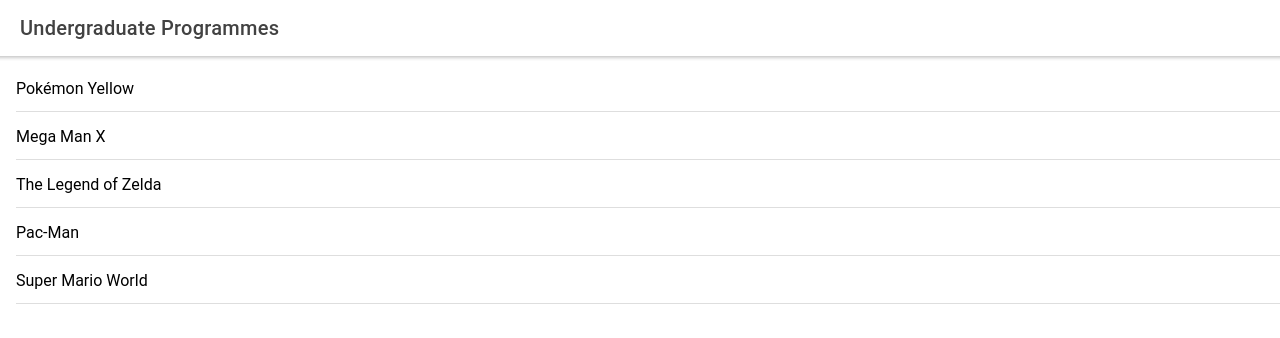
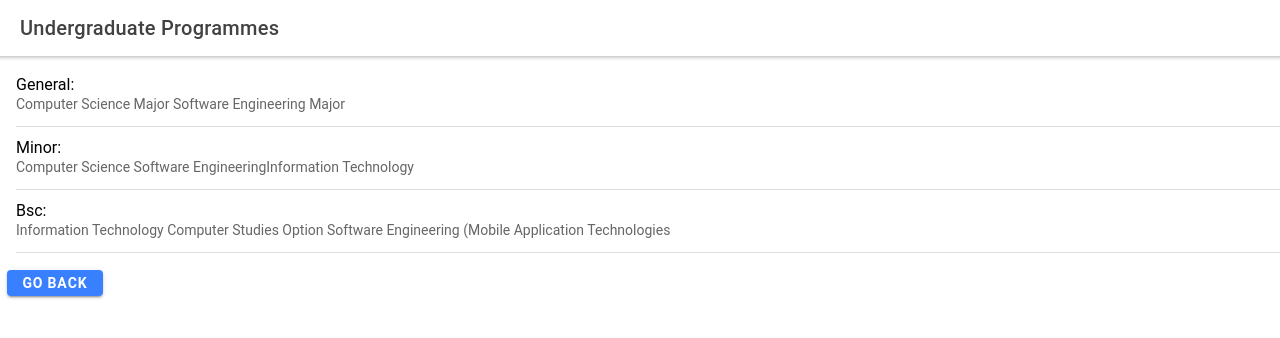
Before and after one commit to adoseofsam/ionicApp, a React (Create React App) app in the folder ionicSample/: page /programmes in a window 1280 px wide. Shown: the top 338 px of the page. Built offline with nearby package versions, Linux system fonts and the light colour scheme.

Commit message:
completed assignment

```diff
--- a/ionicSample/src/components/AboutContainer.tsx
+++ b/ionicSample/src/components/AboutContainer.tsx
@@ -13,8 +13,8 @@
           <IonContent fullscreen>
             <IonCard>
               <IonCardHeader className = "titles" >
-                <IonCardSubtitle >Getting to know Samantha James</IonCardSubtitle>
-                <IonCardTitle>About Me</IonCardTitle>
+                <IonCardSubtitle >About Me</IonCardSubtitle>
+                <IonCardTitle>Getting to know Samantha James</IonCardTitle>
               </IonCardHeader>
               <IonImg className="photo" src={me} alt="Samantha" />
               <IonCardContent>
--- a/ionicSample/src/components/ProgramContainer.tsx
+++ b/ionicSample/src/components/ProgramContainer.tsx
@@ -1,30 +1,60 @@
 import './ProgramContainer.css';
-import { IonListHeader,IonToolbar,IonTitle,IonPage,IonHeader,IonButton,IonList, IonItem, IonLabel, IonInput, IonToggle, IonRadio, IonCheckbox, IonItemSliding, IonItemOption, IonItemOptions, IonContent } from '@ionic/react';
+import { IonText,IonListHeader,IonToolbar,IonTitle,IonPage,IonHeader,IonButton,IonList, IonItem, IonLabel, IonInput, IonToggle, IonRadio, IonCheckbox, IonItemSliding, IonItemOption, IonItemOptions, IonContent } from '@ionic/react';
 
 import React from 'react';
 interface ContainerProps { }
+
+
+const program = [
+  {
+      scale: 'General',
+      programs: ['Computer Science Major ','Software Engineering Major']
+  },
+  {
+      scale: 'Minor',
+      programs:['Computer Science', ' Software Engineering', 'Information Technology']
+
+  },
+
+  {
+    scale: 'Bsc',
+    programs:['Information Technology', ' Computer Studies Option', ' Software Engineering (Mobile Application Technologies']
+  }
+];
+
+// const undergradLst = () => (
+//   <ul>
+//         {program.map(program => (
+//             <li key={program.scale}>
+//                 <div>{program.scale}</div>
+//                 <div>{program.programs}</div>
+//             </li>
+//         ))}
+//     </ul>
+// );
+
 
 const ProgramContainer: React.FC<ContainerProps> = () => {
   return (
     <IonContent>
     <IonList>
+      {
+        program.map((item,x) => (
+          <IonItemSliding key = {x}>
+            <IonItem>
+              <IonLabel className = "lst">
+                <IonText key = {x}>
+                  {item.scale}:
+                </IonText>
+                <p>{item.programs }</p>
+              </IonLabel>
+            </IonItem>
+          </IonItemSliding>
+        ))
+      }
 
-      <IonItem>
-        <IonLabel>Pokémon Yellow</IonLabel>
-      </IonItem>
-      <IonItem>
-        <IonLabel>Mega Man X</IonLabel>
-      </IonItem>
-      <IonItem>
-        <IonLabel>The Legend of Zelda</IonLabel>
-      </IonItem>
-      <IonItem>
-        <IonLabel>Pac-Man</IonLabel>
-      </IonItem>
-      <IonItem>
-        <IonLabel>Super Mario World</IonLabel>
-      </IonItem>
     </IonList>
+<IonButton className="goback" href='/home'>Go Back</IonButton>
 
   </IonContent>
 );
--- a/ionicSample/src/pages/About.tsx
+++ b/ionicSample/src/pages/About.tsx
@@ -14,7 +14,7 @@
         <IonContent fullscreen>
           <IonHeader collapse="condense">
             <IonToolbar>
-              <IonTitle size="large">About Me</IonTitle>
+              {/* <IonTitle size="large">Getting to know Samantha James</IonTitle> */}
             </IonToolbar>
           </IonHeader>
           <AboutContainer />
--- a/ionicSample/src/pages/Programmes.tsx
+++ b/ionicSample/src/pages/Programmes.tsx
@@ -14,7 +14,7 @@
         <IonContent fullscreen>
           <IonHeader collapse="condense">
             <IonToolbar>
-              <IonTitle size="large">Programmes</IonTitle>
+              <IonTitle size="large">Home</IonTitle>
             </IonToolbar>
           </IonHeader>
           <ProgramContainer />
```
